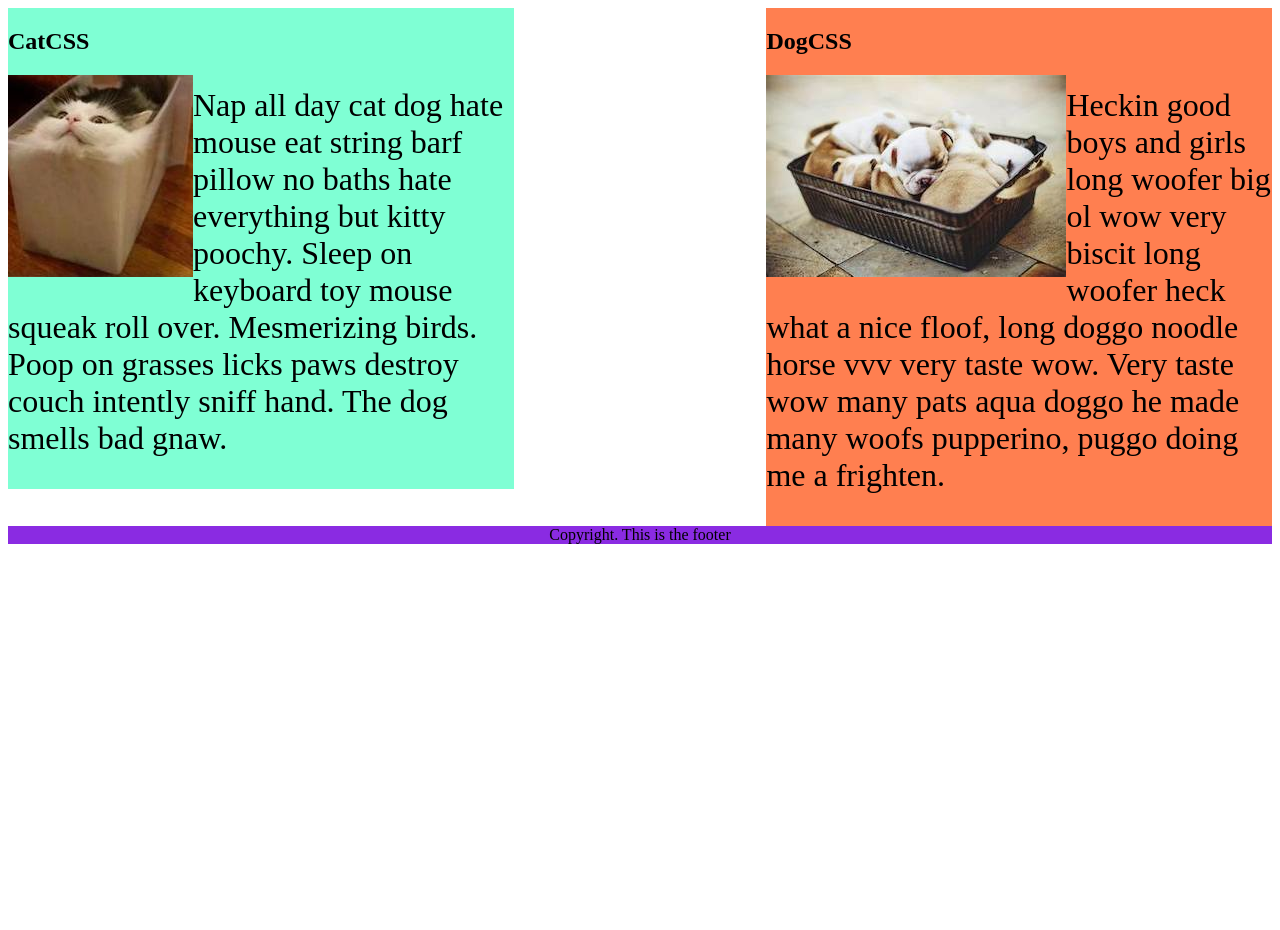
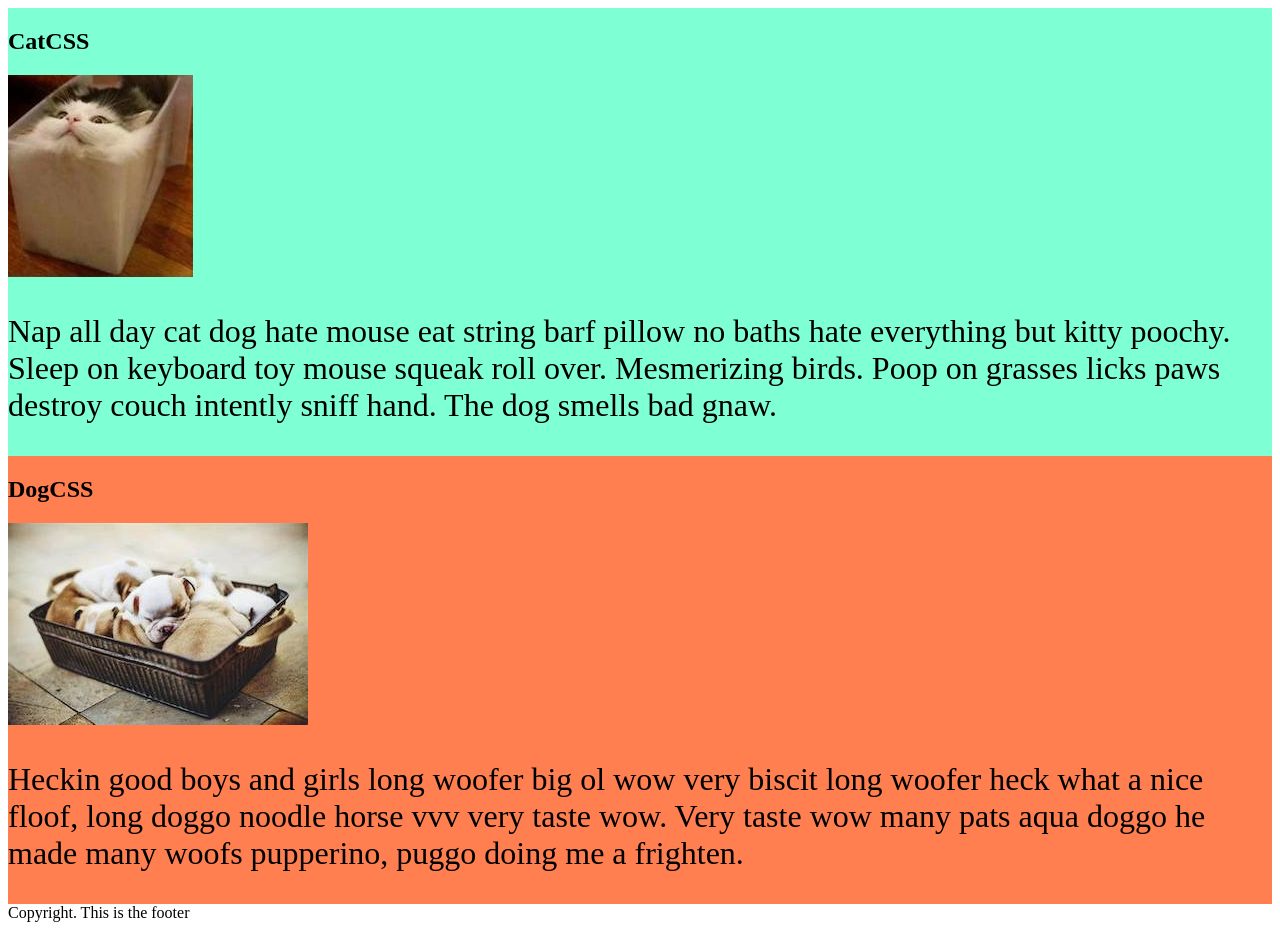
Before and after one commit to pinugit/learning-web-deb, a plain HTML site: page 49 - 8.1-CSS-Float/8.1 CSS Float/index.html in a window 1280 px wide. Before the commit the page ends 800 px from the top, so only its background shows below. Drawn offline with Linux system fonts and the light colour scheme.

Commit message:
makeing important changes

```diff
--- a/49 - 8.1-CSS-Float/8.1 CSS Float/index.html
+++ b/49 - 8.1-CSS-Float/8.1 CSS Float/index.html
@@ -9,33 +9,18 @@
     <meta charset="UTF-8" />
     <title>CSS Float</title>
     <style>
-      div {
-        display: inline-block;
-        width: 40%;
-      }
-
-      img {
-        float: left;
-      }
-
       p {
         font-size: 2em;
       }
 
       .cat {
+        display: inline-block;
         background-color: aquamarine;
-        float: left;
       }
 
       .dog {
+        float: right;
         background-color: coral;
-        float: right;
-      }
-
-      footer {
-        text-align: center;
-        background-color: blueviolet;
-        clear: both;
       }
     </style>
   </head>
```
